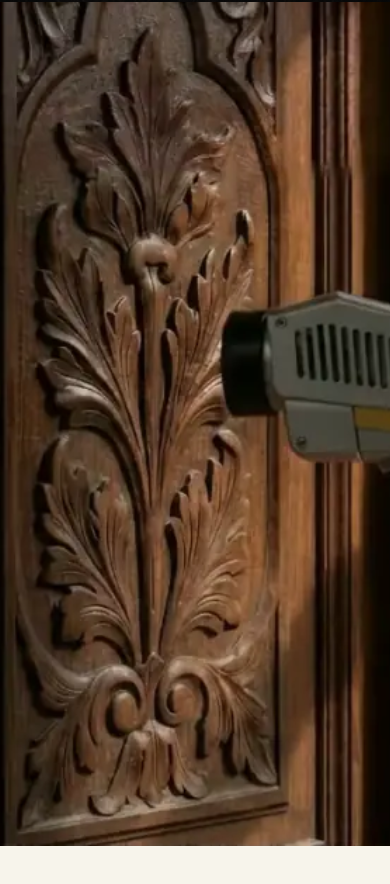
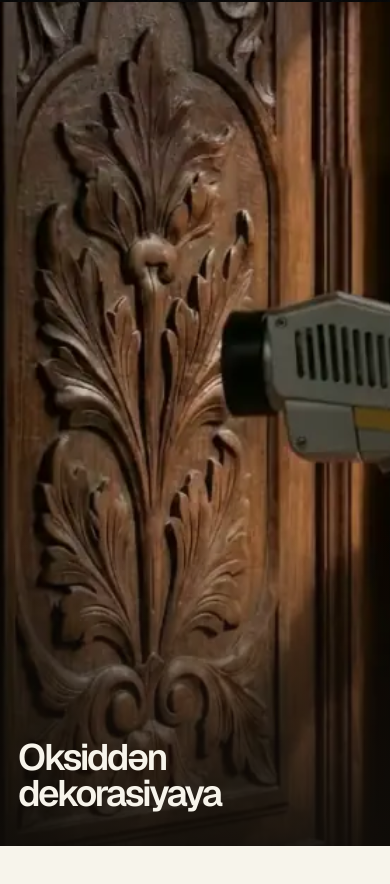
Before and after one commit to Kvseis/LaserX-Website, a Next.js app: page / in a window 390 px wide. Shown: the part 842-1726 px from the top of the page. Built offline with nearby package versions, Linux system fonts and the light colour scheme; grey boxes are pictures that could not be loaded.

Commit message:
Homepage wood cleaning title addition

```diff
--- a/src/components/ScrollCleaningFilm.module.css
+++ b/src/components/ScrollCleaningFilm.module.css
@@ -42,7 +42,7 @@
   pointer-events: none;
 }
 
-.content h2 {
+.heading {
   max-width: 610px;
   margin-top: 0;
   font-size: clamp(50px, 5.7vw, 82px);
@@ -51,6 +51,17 @@
   line-height: .98;
   text-wrap: balance;
 }
+
+.woodCaption {
+  position: absolute;
+  inset: 0;
+  padding: clamp(116px, 19svh, 220px) max(4vw, (100% - 1440px) / 2) 0;
+  color: #f7f4eb;
+  opacity: var(--wood-title-opacity, 1);
+  background: linear-gradient(90deg, #110e0970, transparent 58%);
+}
+
+.woodCaption .heading { max-width: 13ch; margin: 0; }
 
 .scrollCue {
   width: min(290px, 100%);
@@ -145,10 +156,17 @@
     width: calc(100% - 36px);
     padding: clamp(84px, 15svh, 132px) 0 0;
   }
-  .content h2 {
+  .heading {
     max-width: 360px;
     margin-top: 0;
     font-size: clamp(43px, 11vw, 60px);
   }
+  .woodCaption {
+    display: flex;
+    align-items: end;
+    padding: 0 18px max(34px, env(safe-area-inset-bottom));
+    background: linear-gradient(0deg, #100d09e8, transparent 38%);
+  }
+  .woodCaption .heading { font-size: clamp(32px, 9.4vw, 52px); }
   .scrollCue { width: 178px; margin-top: 23px; font-size: 9px; }
 }
--- a/src/components/ScrollCleaningFilm.tsx
+++ b/src/components/ScrollCleaningFilm.tsx
@@ -67,6 +67,7 @@ export default function ScrollCleaningFilm({ copy }: { copy: SiteCopy['home'] })
 
       section.style.setProperty('--wipe-position', `${wipe * 100}%`);
       section.style.setProperty('--wipe-opacity', String(Math.min(wipe * 12, (1 - wipe) * 12, 1)));
+      section.style.setProperty('--wood-title-opacity', String(clampProgress((0.86 - woodProgress) / 0.22)));
       section.style.setProperty('--title-opacity', String(titleProgress));
       section.style.setProperty('--title-offset', `${(1 - titleProgress) * 12}px`);
       section.style.setProperty('--film-progress', `${metalProgress * 100}%`);
@@ -153,15 +154,18 @@ export default function ScrollCleaningFilm({ copy }: { copy: SiteCopy['home'] })
         aria-hidden="true"
       />
       <canvas ref={metalCanvasRef} className={styles.video} width={512} height={288} aria-hidden="true" />
-      <div className={styles.woodScene} aria-hidden="true">
-        <div className={styles.woodMedia}>
+      <div className={styles.woodScene}>
+        <div className={styles.woodMedia} aria-hidden="true">
           <video ref={woodRef} poster="/images/laserx-wood-poster.webp" preload="none" muted playsInline />
           <canvas ref={woodCanvasRef} width={400} height={600} />
+        </div>
+        <div className={styles.woodCaption}>
+          <h2 className={styles.heading}>{copy.woodFilmTitle}</h2>
         </div>
       </div>
       <div className={styles.laserLine} aria-hidden="true" />
       <div className={styles.content}>
-        <h2 id="cleaning-film-title">{copy.filmTitle}</h2>
+        <h2 id="cleaning-film-title" className={styles.heading}>{copy.filmTitle}</h2>
         <div className={styles.scrollCue} aria-hidden="true">
           <span className={styles.progressTrack}><span className={styles.progressFill} /></span>
           <span>{copy.filmScrollCue} ↓</span>
--- a/src/lib/messages/az.ts
+++ b/src/lib/messages/az.ts
@@ -97,6 +97,7 @@ const az = {
     headline: ["Təmiz səth", "buradan başlayır."],
     description: "Bakıda metal, daş və ağac səthlərdən pası, boyanı və arzuolunmaz qatları lazerlə təmizləyirik.",
     proof: 'Hər layihə sınaq sahəsi və materiala uyğun parametrlərlə başlayır.',
+    woodFilmTitle: 'Oksiddən dekorasiyaya',
     filmTitle: 'Pasdan təmiz metala.',
     filmDescription: 'Aşağı sürüşdürün və lazerlə təmizləmə prosesini addım-addım izləyin.',
     filmScrollCue: 'Aşağı sürüşdürün',
--- a/src/lib/messages/en.ts
+++ b/src/lib/messages/en.ts
@@ -99,6 +99,7 @@ const en: SiteCopy = {
     headline: ["A clean surface", "starts here."],
     description: "Laser cleaning for metal, stone and wood in Baku. We remove rust, paint and unwanted layers with controlled laser technology.",
     proof: 'We begin each project with a test patch and settings suited to the material.',
+    woodFilmTitle: 'From oxidation to decoration',
     filmTitle: 'From rust to clean steel.',
     filmDescription: 'Scroll to follow the laser cleaning process, frame by frame.',
     filmScrollCue: 'Scroll to explore',
--- a/src/lib/messages/ru.ts
+++ b/src/lib/messages/ru.ts
@@ -99,6 +99,7 @@ const ru: SiteCopy = {
     headline: ["Чистая поверхность", "начинается здесь."],
     description: "Лазерная очистка металла, камня и дерева в Баку. Удаляем ржавчину, краску и нежелательные слои с контролем параметров.",
     proof: 'Каждый проект начинаем с пробы на небольшом участке и подбора настроек под материал.',
+    woodFilmTitle: 'От окисления к декору',
     filmTitle: 'От ржавчины к чистому металлу.',
     filmDescription: 'Прокручивайте страницу, чтобы шаг за шагом увидеть процесс лазерной очистки.',
     filmScrollCue: 'Прокрутите вниз',
--- a/src/lib/messages/tr.ts
+++ b/src/lib/messages/tr.ts
@@ -99,6 +99,7 @@ const tr: SiteCopy = {
     headline: ["Temiz yüzey", "burada başlar."],
     description: "Bakü’de metal, taş ve ahşap yüzeylerden pası, boyayı ve istenmeyen katmanları kontrollü lazer teknolojisiyle temizliyoruz.",
     proof: 'Her projeye bir deneme alanıyla başlar, ayarları malzemeye göre seçeriz.',
+    woodFilmTitle: 'Oksitten dekorasyona',
     filmTitle: 'Pastan temiz metale.',
     filmDescription: 'Lazerle temizleme sürecini adım adım görmek için aşağı kaydırın.',
     filmScrollCue: 'Aşağı kaydırın',
```
